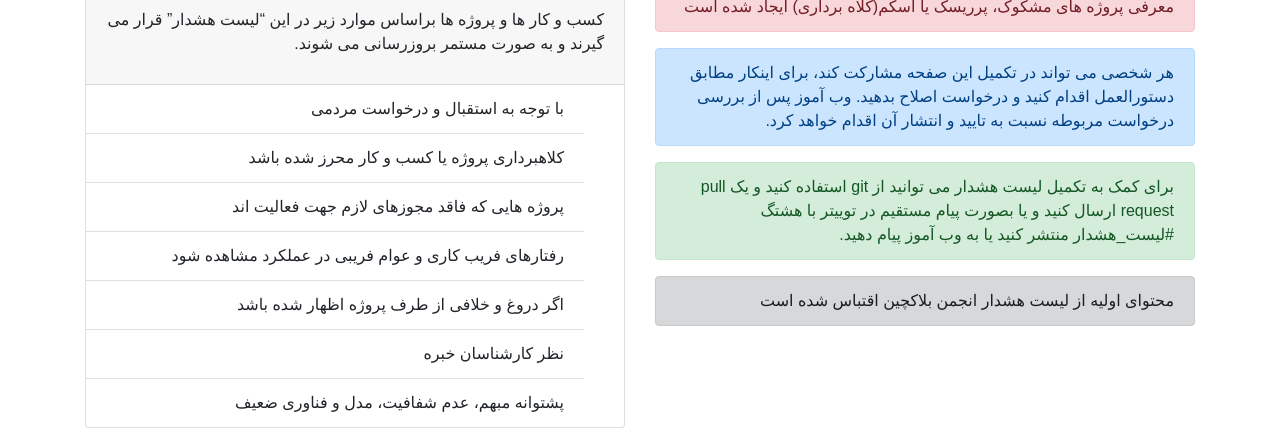
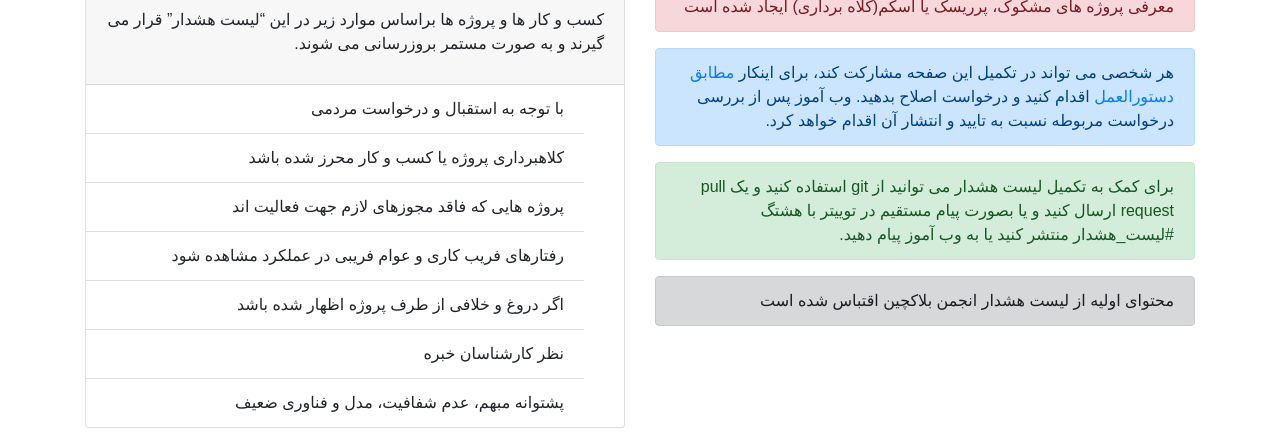
Before and after one commit to Webamoozcom/warning-list, a plain HTML site: page index.html in a window 1280 px wide. Shown: the part 354-800 px from the top of the page. Drawn offline with nearby package versions, Linux system fonts and the light colour scheme; a web font is replaced by a local one.

Commit message:
لینک مطابق دستورالعمل

```diff
--- a/index.html
+++ b/index.html
@@ -87,7 +87,7 @@
                     این صفحه با همت کامیونیتی بلاکچین و رمزارز و با مدیریت وب آموز با هدف معرفی پروژه های مشکوک، پرریسک یا  اسکم(کلاه برداری) ایجاد شده است
                 </div>
                 <div class="alert alert-primary" role="alert">
-                    هر شخصی می تواند در تکمیل این صفحه مشارکت کند، برای اینکار مطابق دستورالعمل اقدام کنید و درخواست اصلاح بدهید. وب آموز پس از بررسی درخواست مربوطه نسبت به تایید و انتشار آن اقدام خواهد کرد.
+                    هر شخصی می تواند در تکمیل این صفحه مشارکت کند، برای اینکار <a href="https://github.com/Webamoozcom/warning-list/blob/master/README.md">مطابق دستورالعمل</a> اقدام کنید و درخواست اصلاح بدهید. وب آموز پس از بررسی درخواست مربوطه نسبت به تایید و انتشار آن اقدام خواهد کرد.
                 </div>
                 <div class="alert alert-success" role="alert">
                     برای کمک به تکمیل لیست هشدار می توانید از git استفاده کنید و یک pull request ارسال کنید و یا بصورت پیام مستقیم در توییتر با هشتگ #لیست_هشدار منتشر کنید یا به وب آموز پیام دهید.
```
